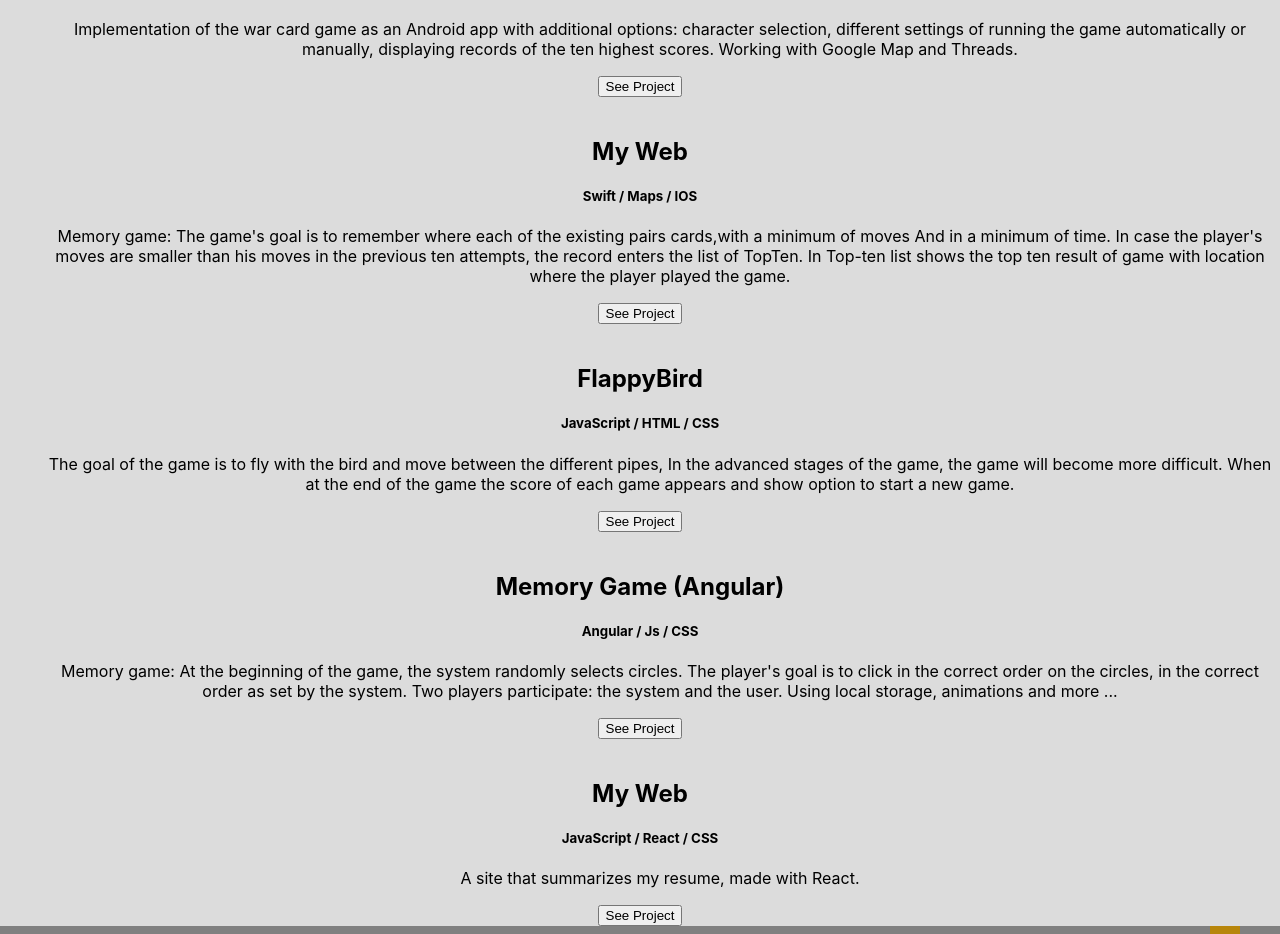
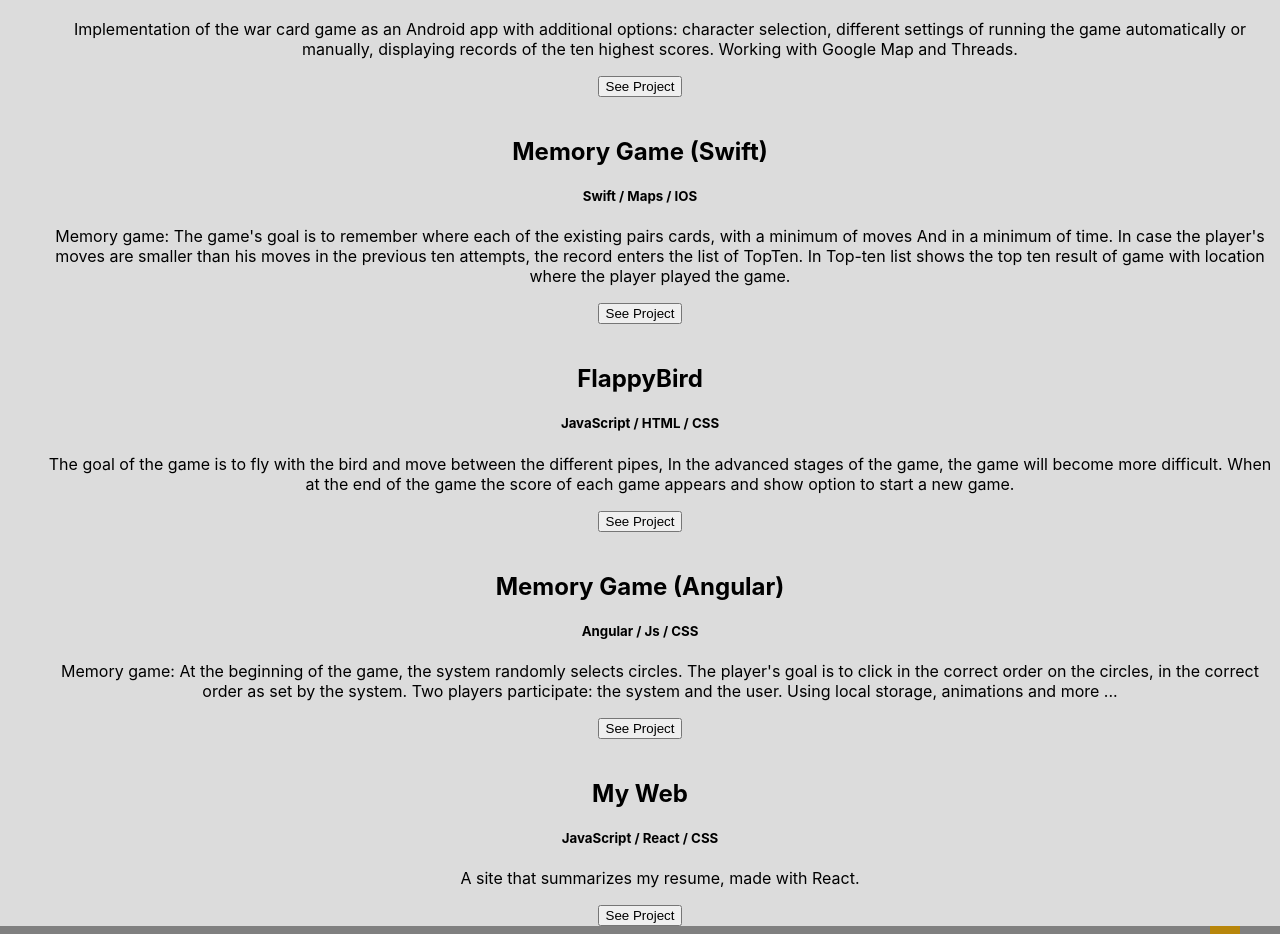
Before and after one commit to ShakuriAvi/My-CV, a React (Create React App) app: page / in a window 1280 px wide. Shown: the part 1880-2814 px from the top of the page. Built offline with nearby package versions, Linux system fonts and the light colour scheme.

Commit message:
add project

```diff
--- a/src/component/Project.jsx
+++ b/src/component/Project.jsx
@@ -24,7 +24,7 @@ const Project = () => {
                 "Working with Google Map and Threads.", pictureHref: cardWar, href: "https://github.com/ShakuriAvi/WarCardGame"
         },
         {
-            nameProject: "My Web", tools: "Swift / Maps / IOS ", description: " Memory game: The game's goal is to remember where each of the existing pairs cards," +
+            nameProject: "Memory Game (Swift)", tools: "Swift / Maps / IOS ", description: " Memory game: The game's goal is to remember where each of the existing pairs cards,\n" +
                 "with a minimum of moves And in a minimum of time.\n In case the player's moves are smaller than his moves in the previous ten attempts,\n" +
                 "the record enters the list of TopTen.\n" +
                 "In Top-ten list shows the top ten result of game with location where the player played the game.", pictureHref: memoryGameSwift, href: "https://github.com/ShakuriAvi/MemoryGame-Swift"
```
